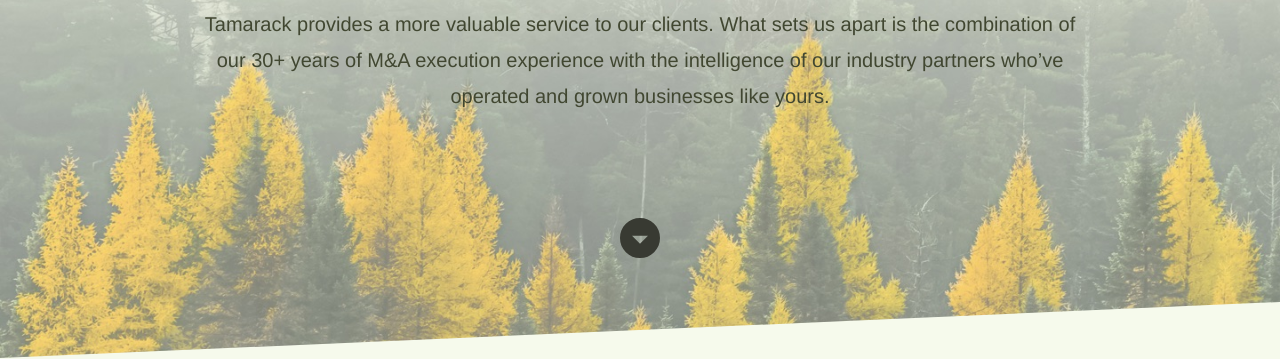
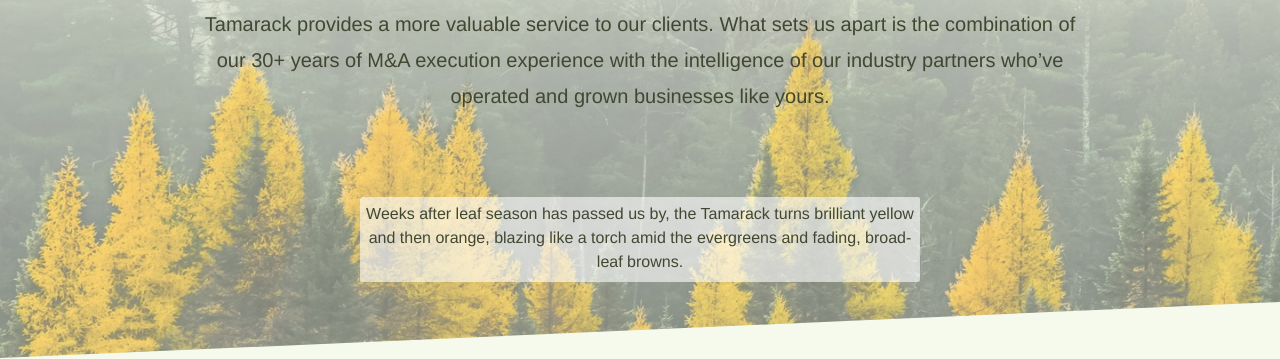
Before and after one commit to gleatherman/tamarack_staging, a website: page index.html in a window 1280 px wide. Shown: the part 442-801 px from the top of the page. Drawn offline with Linux system fonts and the light colour scheme; some packages are replaced by stand-ins of ours; a web font is replaced by a local one.

Commit message:
Moved Tamarack info up to About section.

```diff
--- a/index.html
+++ b/index.html
@@ -37,7 +37,8 @@
             <p>If you decide to sell your business, you want to get it right.</p>
             <p>Tamarack provides a more valuable service to our clients. What sets us apart is the combination of our 30+ years of M&A execution experience with the intelligence of our industry partners who’ve operated and grown businesses like yours.</p>
         </div>
-        <div class="down-arrow"></div>
+        <p class="about-tamaracks">Weeks after leaf season has passed us by, the Tamarack turns brilliant yellow and then orange, blazing like a torch amid the evergreens and fading, broad-leaf browns.</p>
+        <!-- <div class="down-arrow"></div> -->
     </section>
     <section class="section founders" data-section-name="founders">
         <div class="wrapper">
@@ -359,9 +360,6 @@
     <div class="parallax-window" data-parallax="scroll" data-image-src="img/tamarack-full-color.jpg"></div>
     <section class="section contact-us" data-section-name="contact-us">
         <div class="half left">
-            <div class="half-wrapper half-top">
-                <p>Weeks after leaf season has passed us by, the Tamarack turns brilliant yellow and then orange, blazing like a torch amid the evergreens and fading, broad-leaf browns.</p>
-            </div>
             <div class="half-wrapper">
                 <h2>Contact Us</h2>
                 <p>Tamarack Partners<br>
--- a/scss/app.scss
+++ b/scss/app.scss
@@ -232,6 +232,19 @@
         cursor: pointer;
     }
 }
+.about-tamaracks {
+    text-align: center;
+    display: inline-block;
+    background: rgba($white, .6);
+    padding: 5px 5px 8px;
+    font-size: 16px;
+    line-height: 24px;
+    max-width: 560px;
+    border-radius: 2px;
+    position: absolute;
+    bottom: 8vh;
+    left: calc(50% - 280px);
+}
 
 
 // Founders
@@ -393,7 +406,6 @@
         margin: 0;
     }
     .vcard {
-        // outline: 1px solid red;
         display: inline-block;
         padding: 0px 0px 0px 32px;
         text-decoration: none;
@@ -852,15 +864,15 @@
 
 .left {
     display: flex;
-    // align-items: center;
     flex-direction: column;
-    justify-content: space-between;
+    justify-content: center;
 }
 .half-wrapper {
     max-width: 600px;
     padding: 0 30px;
     margin-left: auto;
     width: 100%;
+    align-self: center;
 }
 .half-top {
     padding-top: 15vh;
@@ -868,6 +880,10 @@
 }
 .half-bottom {
     padding-bottom: 40px;
+    font-size: 16px;
+    align-self: flex-end;
+    position: absolute;
+    bottom: 0;
 }
 
 // Sunbursts
```
Also changed, not shown: css/app.css.
